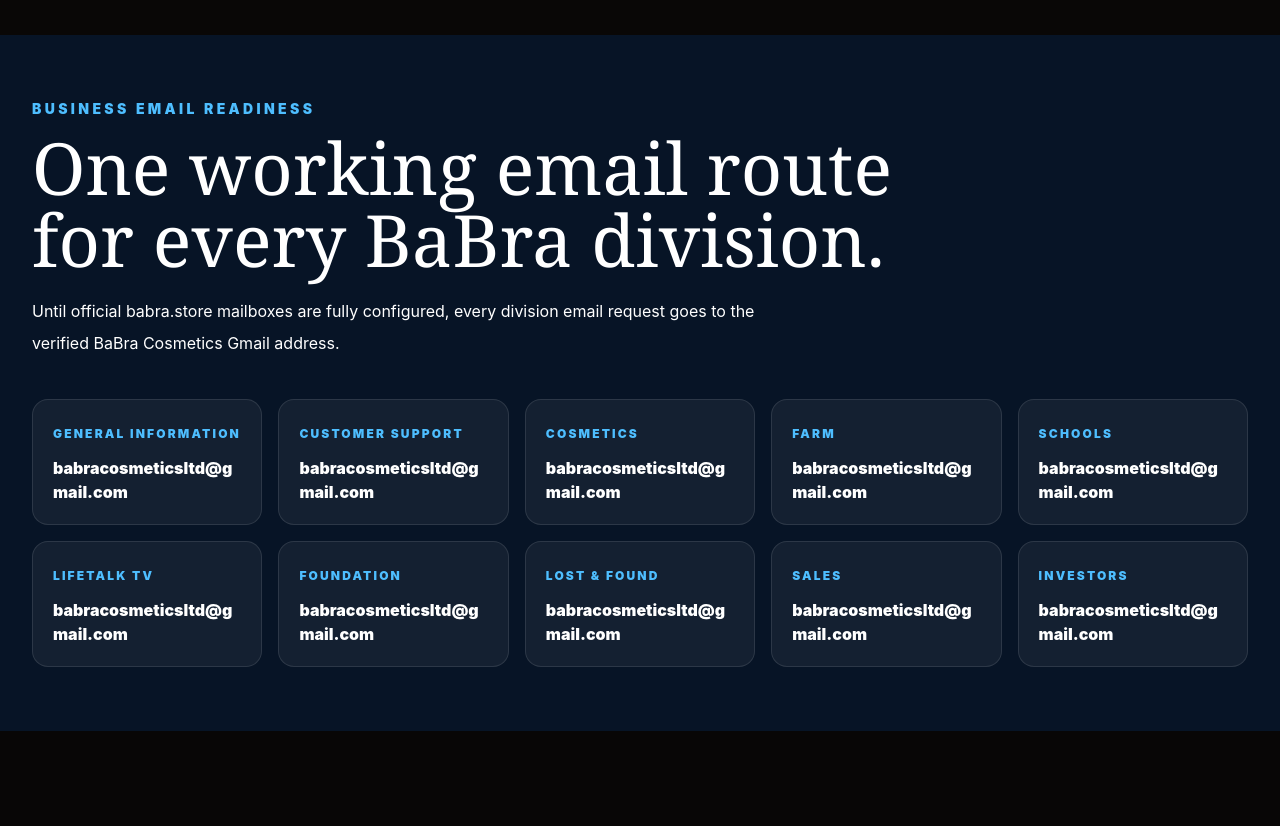
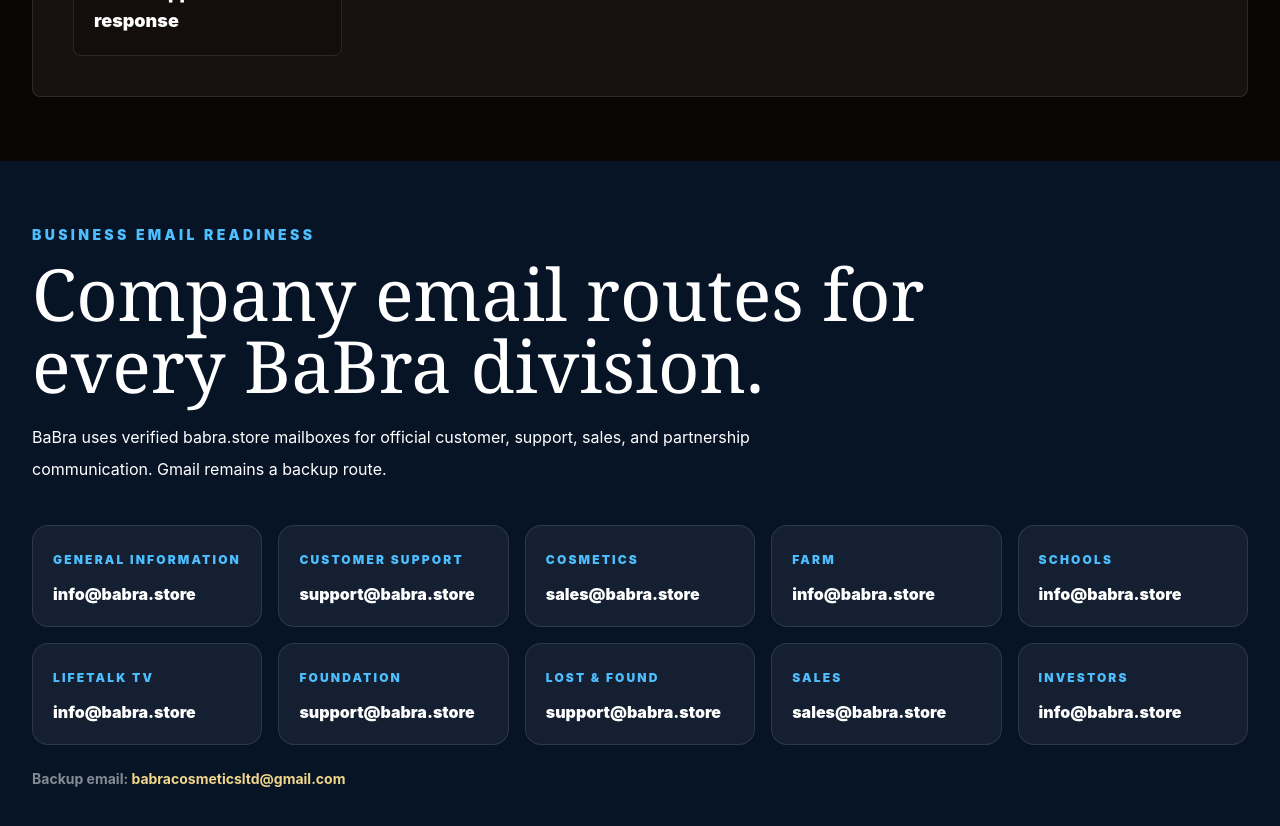
Before and after one commit to BaBraTv/babra-website-public, a Next.js app: page /contact in a window 1280 px wide. Shown: the part 1740-2566 px from the top of the page. Before the commit the page ends 2471 px from the top, so only its background shows below. Built offline with nearby package versions, Linux system fonts and the light colour scheme.

Commit message:
Restore verified company email routes

```diff
--- a/app/PlatformClient.tsx
+++ b/app/PlatformClient.tsx
@@ -238,7 +238,7 @@
             <h1 className="font-serif text-5xl">Forgot Password</h1>
             <p className="mt-4 text-white/64">Manual reset mode: submit your email or phone and BaBra support will verify you before resetting access.</p>
             <input className="mt-8 w-full rounded-xl border border-white/10 bg-black/30 px-4 py-3 text-white" placeholder="Email or phone" />
-            <a className="mt-6 inline-flex rounded-full bg-[#f1d58b] px-6 py-3 font-black text-[#130d08]" href="mailto:babracosmeticsltd@gmail.com?subject=BaBra%20password%20reset">Request reset</a>
+            <a className="mt-6 inline-flex rounded-full bg-[#f1d58b] px-6 py-3 font-black text-[#130d08]" href="mailto:support@babra.store?subject=BaBra%20password%20reset">Request reset</a>
           </section>
         )}
 
--- a/app/commerce-data.ts
+++ b/app/commerce-data.ts
@@ -3,7 +3,7 @@
   domain: "babra.store",
   url: "https://www.babra.store",
   company: "BaBra Cosmetics Ltd",
-  email: "babracosmeticsltd@gmail.com",
+  email: "support@babra.store",
   phone: "+250 788 351 482",
   whatsapp: "250788351482",
   address: "Kigali, Rwanda",
--- a/app/contact/page.tsx
+++ b/app/contact/page.tsx
@@ -9,24 +9,26 @@
 
 const quickFacts = [
   ["Phone / WhatsApp", "+250 788 351 482"],
-  ["Company email", "babracosmeticsltd@gmail.com"],
+  ["Company email", "info@babra.store"],
+  ["Backup email", "babracosmeticsltd@gmail.com"],
   ["Location", "Kigali, Rwanda"],
   ["Best route", "WhatsApp for fastest response"],
 ];
 
-const companyEmail = "babracosmeticsltd@gmail.com";
+const companyEmail = "info@babra.store";
+const backupEmail = "babracosmeticsltd@gmail.com";
 
 const businessEmails = [
-  ["General information", companyEmail, "General information"],
-  ["Customer support", companyEmail, "Customer support"],
-  ["Cosmetics", companyEmail, "BaBra Cosmetics"],
-  ["Farm", companyEmail, "BaBra Farm"],
-  ["Schools", companyEmail, "BaBra Schools"],
-  ["LifeTalk TV", companyEmail, "LifeTalk TV"],
-  ["Foundation", companyEmail, "BaBra Foundation"],
-  ["Lost & Found", companyEmail, "Lost and Found Rwanda"],
-  ["Sales", companyEmail, "BaBra Sales"],
-  ["Investors", companyEmail, "Investor and partner request"]
+  ["General information", "info@babra.store", "General information"],
+  ["Customer support", "support@babra.store", "Customer support"],
+  ["Cosmetics", "sales@babra.store", "BaBra Cosmetics"],
+  ["Farm", "info@babra.store", "BaBra Farm"],
+  ["Schools", "info@babra.store", "BaBra Schools"],
+  ["LifeTalk TV", "info@babra.store", "LifeTalk TV"],
+  ["Foundation", "support@babra.store", "BaBra Foundation"],
+  ["Lost & Found", "support@babra.store", "Lost and Found Rwanda"],
+  ["Sales", "sales@babra.store", "BaBra Sales"],
+  ["Investors", "info@babra.store", "Investor and partner request"]
 ];
 
 export const metadata = {
@@ -90,9 +92,9 @@
       <section className="bg-[#071426] px-5 py-16 md:px-8">
         <div className="mx-auto max-w-7xl">
           <p className="text-sm font-black uppercase tracking-[0.24em] text-[#4ebeff]">Business email readiness</p>
-          <h2 className="mt-3 max-w-4xl font-serif text-5xl leading-none md:text-7xl">One working email route for every BaBra division.</h2>
+          <h2 className="mt-3 max-w-4xl font-serif text-5xl leading-none md:text-7xl">Company email routes for every BaBra division.</h2>
           <p className="mt-5 max-w-3xl leading-8 text-white/62">
-            Until official babra.store mailboxes are fully configured, every division email request goes to the verified BaBra Cosmetics Gmail address.
+            BaBra uses verified babra.store mailboxes for official customer, support, sales, and partnership communication. Gmail remains a backup route.
           </p>
           <div className="mt-10 grid gap-4 md:grid-cols-2 xl:grid-cols-5">
             {businessEmails.map(([label, email, subject]) => (
@@ -102,6 +104,9 @@
               </a>
             ))}
           </div>
+          <p className="mt-6 text-sm font-bold text-white/50">
+            Backup email: <a className="text-[#f1d58b]" href={`mailto:${backupEmail}?subject=BaBra%20backup%20contact`}>{backupEmail}</a>
+          </p>
         </div>
       </section>
     </main>
--- a/app/forms/DivisionFormsPage.tsx
+++ b/app/forms/DivisionFormsPage.tsx
@@ -1,12 +1,12 @@
 import { divisionForms, type DivisionFormsKey } from "./division-forms-content";
 
 const emails: Record<DivisionFormsKey, string> = {
-  cosmetics: "babracosmeticsltd@gmail.com",
-  farm: "babracosmeticsltd@gmail.com",
-  schools: "babracosmeticsltd@gmail.com",
-  "lifetalk-tv": "babracosmeticsltd@gmail.com",
-  "rwanda-mobile-hub": "babracosmeticsltd@gmail.com",
-  foundation: "babracosmeticsltd@gmail.com"
+  cosmetics: "sales@babra.store",
+  farm: "info@babra.store",
+  schools: "info@babra.store",
+  "lifetalk-tv": "info@babra.store",
+  "rwanda-mobile-hub": "support@babra.store",
+  foundation: "support@babra.store"
 };
 
 function mailHref(formName: string, email: string) {
--- a/app/investor-sponsor-access/page.tsx
+++ b/app/investor-sponsor-access/page.tsx
@@ -84,7 +84,7 @@
             </div>
             <a
               className="mt-6 inline-flex rounded-full bg-sky-500 px-6 py-3 font-black text-white"
-              href="mailto:babracosmeticsltd@gmail.com?subject=Investor%20Sponsor%20Access%20Request"
+              href="mailto:info@babra.store?subject=Investor%20Sponsor%20Access%20Request"
             >
               Submit to BaBra email
             </a>
@@ -115,7 +115,7 @@
               </article>
             ))}
           </div>
-          <a className="mt-8 inline-flex rounded-full bg-white px-6 py-3 font-black text-[#071426]" href="mailto:babracosmeticsltd@gmail.com?subject=Sponsor%20BaBra%20Project">
+          <a className="mt-8 inline-flex rounded-full bg-white px-6 py-3 font-black text-[#071426]" href="mailto:info@babra.store?subject=Sponsor%20BaBra%20Project">
             Sponsor This Project
           </a>
         </section>
--- a/app/layout.tsx
+++ b/app/layout.tsx
@@ -112,7 +112,7 @@
         name: "EI BaBra Holding Ltd",
         url: "https://www.babra.store",
         logo: "https://www.babra.store/brand/logo.jpeg",
-        email: "babracosmeticsltd@gmail.com",
+        email: "info@babra.store",
         sameAs: ["https://www.babra.store"]
       },
       {
@@ -135,7 +135,7 @@
         url: "https://www.babra.store/showroom",
         address: "Kigali, Rwanda",
         telephone: "+250788351482",
-        email: "babracosmeticsltd@gmail.com"
+        email: "support@babra.store"
       },
       {
         "@type": "Product",
--- a/app/lost-and-found/page.tsx
+++ b/app/lost-and-found/page.tsx
@@ -53,7 +53,7 @@
             This service is independent from BaBra Cosmetics, Farm, Schools, and LifeTalk TV.
           </p>
           <p className="mt-4 max-w-3xl rounded-2xl border border-white/15 bg-black/25 px-5 py-4 text-sm font-black text-white/80">
-            Notification email route: <a className="text-[#fb923c]" href="mailto:babracosmeticsltd@gmail.com?subject=Lost%20and%20Found%20Rwanda">babracosmeticsltd@gmail.com</a>
+            Notification email route: <a className="text-[#fb923c]" href="mailto:support@babra.store?subject=Lost%20and%20Found%20Rwanda">support@babra.store</a>
           </p>
           <div className="mt-8 flex flex-wrap gap-3">
             <a className="rounded-full bg-[#fb923c] px-6 py-3 font-black text-[#071426]" href={whatsAppHref("Report Lost Document")} target="_blank" rel="noopener noreferrer">Report lost document</a>
@@ -137,7 +137,7 @@
             </div>
             <a
               className="mt-6 inline-flex rounded-full bg-[#fb923c] px-6 py-3 font-black text-[#071426]"
-              href="mailto:babracosmeticsltd@gmail.com?subject=Lost%20and%20Found%20Rwanda%20Request"
+              href="mailto:support@babra.store?subject=Lost%20and%20Found%20Rwanda%20Request"
             >
               Submit to BaBra email
             </a>
```
